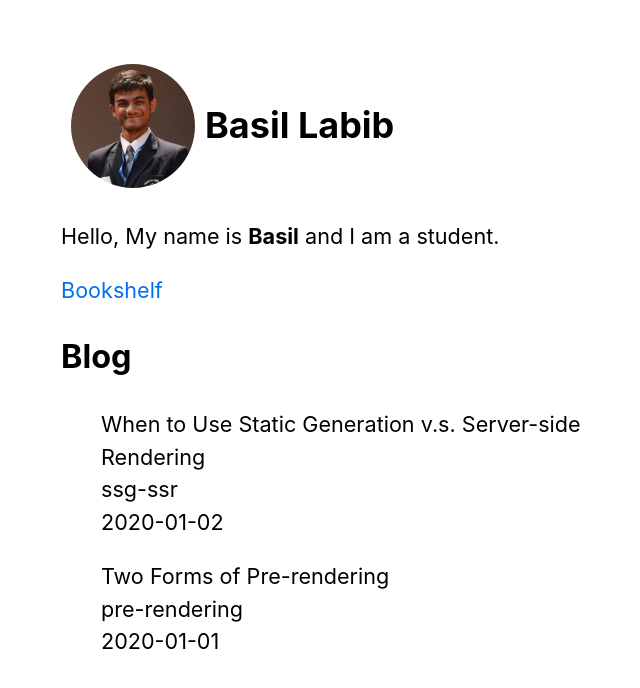
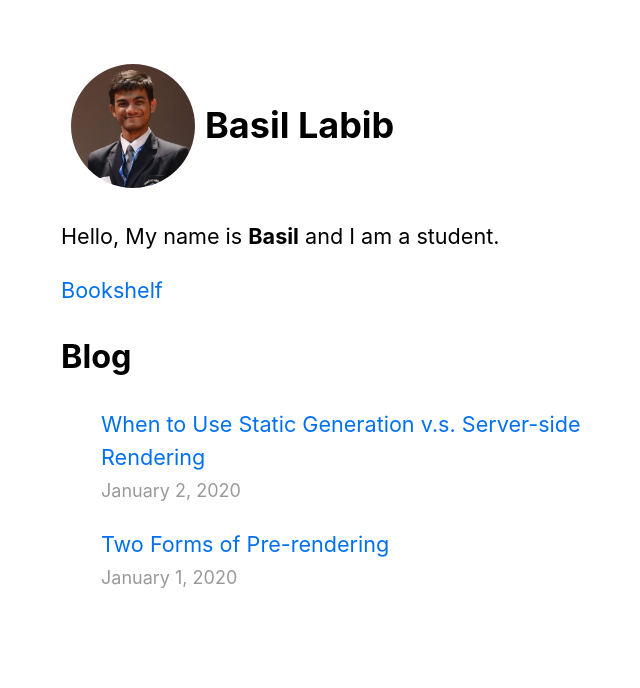
Before and after one commit to basil08/nextjs-blog, a Next.js app: page / in a window 1280 px wide. Shown: the top 688 px of the page, without its empty margins (273-913 px from the left). Built offline with nearby package versions, Linux system fonts and the light colour scheme.

Commit message:
Polish each post and index.js, formatted date, added basic CSS etc.
This concludes lesson Dynamic Routes on next site:
https://nextjs.org/learn/basics/dynamic-routes

```diff
--- /dev/null
+++ b/components/date.js
@@ -0,0 +1,6 @@
+import { parseISO, format } from 'date-fns'
+
+export default function Date({ dateString }) {
+  const date = parseISO(dateString)
+  return <time dateTime={dateString}>{ format(date, 'LLLL d, yyyy') }</time>
+}
--- a/lib/posts.js
+++ b/lib/posts.js
@@ -1,6 +1,8 @@
 import fs from 'fs'
 import path from 'path'
 import matter from 'gray-matter'
+import remark from 'remark'
+import html from 'remark-html'
 
 const postsDirectory = path.join(process.cwd(), 'content/blog/posts')
 
@@ -34,20 +36,27 @@
   })
 }
 
-export function getPostData(id) {
+// update getStaticProps in pages/posts/[id].js to use await when calling getPostData
+export async function getPostData(id) {
   const fullPath = path.join(postsDirectory, `${id}.md`)
   const fileContents = fs.readFileSync(fullPath, 'utf8')
 
-  // Use gray-matter to parse the post metadata section
+  //  Use gray-matter to parse the post metadata section
   const matterResult = matter(fileContents)
 
-  // Combine the data with the id
+  // Use remark to convert the markdown into HTML string
+  const processedContent = await remark()
+  .use(html)
+  .process(matterResult.content)
+  const contentHtml = processedContent.toString()
+
+  // Combine the data with the id and contentHtml
   return {
     id,
+    contentHtml,
     ...matterResult.data
   }
 }
-
 export function getAllPostIds() {
   const fileNames = fs.readdirSync(postsDirectory)
 
--- a/package.json
+++ b/package.json
@@ -8,9 +8,12 @@
     "start": "next start"
   },
   "dependencies": {
+    "date-fns": "^2.16.1",
     "gray-matter": "^4.0.2",
     "next": "^10.0.0",
     "react": "17.0.1",
-    "react-dom": "17.0.1"
+    "react-dom": "17.0.1",
+    "remark": "^13.0.0",
+    "remark-html": "^13.0.1"
   }
 }
--- a/pages/index.js
+++ b/pages/index.js
@@ -3,6 +3,7 @@
 import utilStyles from '../styles/utils.module.css'
 import Head from 'next/head'
 import Link from 'next/link'
+import Date from '../components/date'
 
 export default function Home({ allPostsData }) {
   return (
@@ -19,11 +20,13 @@
         <ul className={utilStyles.list}>
           {allPostsData.map(({id, date, title}) => (
             <li className={utilStyles.listItem} key={id}>
-              {title}
+              <Link href={`/blog/posts/${id}`}>
+                <a>{title}</a>
+              </Link>
               <br />
-              {id}
-              <br />
-              {date}
+              <small className={utilStyles.lightText}>
+                <Date dateString={date} />
+              </small>
             </li>
           ))}
         </ul>
```
Also changed, not shown: pages/blog/posts/[id].js (+15 -6 lines), 2 other files (tests, documents, lock files or other folders).
